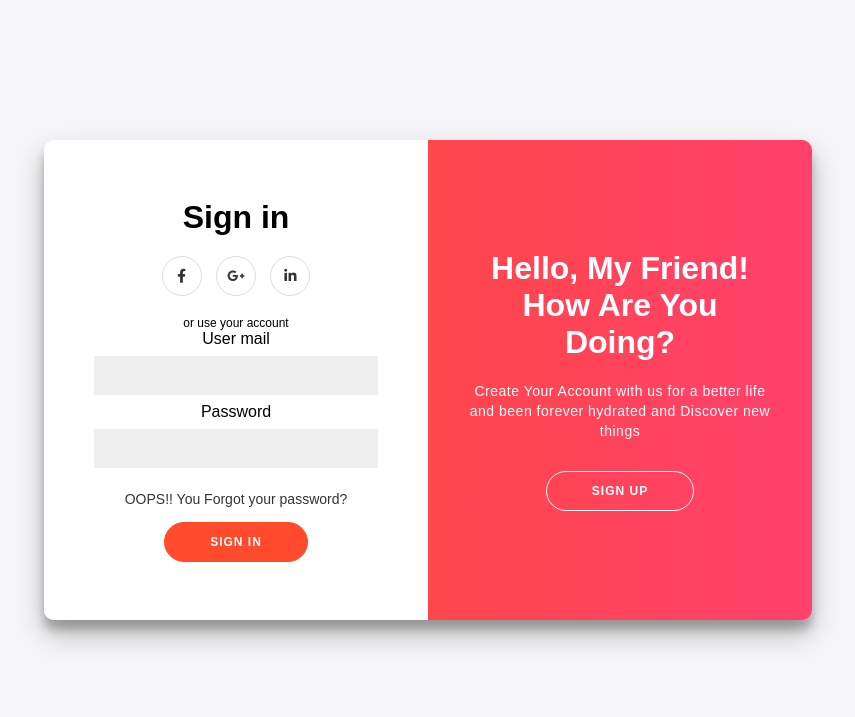
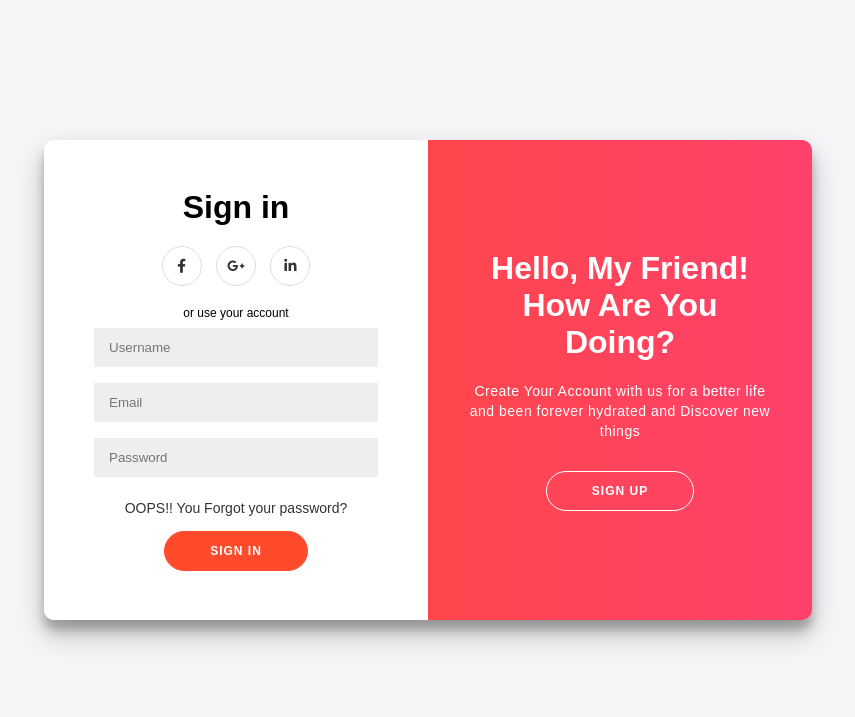
Before and after one commit to soukiitos/BF-Hyd, a Flask app: page /login in a window 1280 px wide. Shown: the top 717 px of the page, without its empty margins (212-1067 px from the left). Run offline with Flask 3, Linux system fonts and the light colour scheme; some libraries are stand-ins or nearby versions.

Commit message:
Fixing the login bugs

```diff
--- a/run.py
+++ b/run.py
@@ -81,14 +81,10 @@ def login():
     form = loginForm()
 
     if form.validate_on_submit():
-        existing_user = User.query.filter_by(username=form.username.data).first()
-        if existing_user:
-            flash('Username already exists. Please choose a different username.', 'error')
-            return redirect(url_for('login'))
-            new_user = User(
-                username=form.username.data,
-                email=form.email.data,
-                password=form.password.data,
+        new_user = User(
+            username=form.username.data,
+            email=form.email.data,
+            password=form.password.data,
         )
 
         # Add the new user to the database
@@ -108,10 +104,21 @@ def registration_success():
 
 @app.route('/login', methods=['POST'])
 def signin():
-    # Your login logic here
-    # Assuming the login is successful
-    flash('Hello mate!', 'success')  # Flash a success message
-    return redirect(url_for('homepage'))
+    username = request.form.get('username')
+    email = request.form.get('email')
+    password = request.form.get('password')
+
+    # Check if user exists in the database
+    user = User.query.filter_by(uername=username, email=email, password=password).first()
+
+    if user:
+        # Redirect to the homepage if user exists
+        flash('Hello mate!', 'success')
+        return redirect(url_for('index'))
+    else:
+        # Display error message if user does not exist
+        flash('Invalid email or password. Please try again.', 'error')
+        return redirect(url_for('login'))
 
 @app.route('/notification')
 def notification():
--- a/templates/login.html
+++ b/templates/login.html
@@ -27,9 +27,9 @@
 				<a href="#" class="social"><i class="fab fa-linkedin-in"></i></a>
 			</div>
 			<span>use your email for registration</span>
-			{{ form.username.label }} {{ form.username }}
-			{{ form.email.label }} {{ form.email }}
-			{{ form.password.label }} {{ form.password }}
+			<input type="text" placeholder="Username" name="username" value="{{ form.username.data }}" />
+			<input type="email" placeholder="Email" name="email" value="{{ form.email.data }}" />
+			<input type="password" placeholder="Password" name="password">
 			<button type="submit">Sign Up</button>
 		</form>
 	</div>
@@ -43,8 +43,9 @@
 				<a href="#" class="social"><i class="fab fa-linkedin-in"></i></a>
 			</div>
 			<span>or use your account</span>
-			{{ form.email.label }} {{ form.email }}
-			{{ form.password.label }} {{ form.password }}
+			<input type="text" placeholder="Username" name="username" />
+			<input type="email" placeholder="Email" name="email" />
+			<input type="password" placeholder="Password" name="password" />
 			<a href="#">OOPS!! You Forgot your password?</a>
 			<button type="submit">Sign In</button>
 		</form>
```
